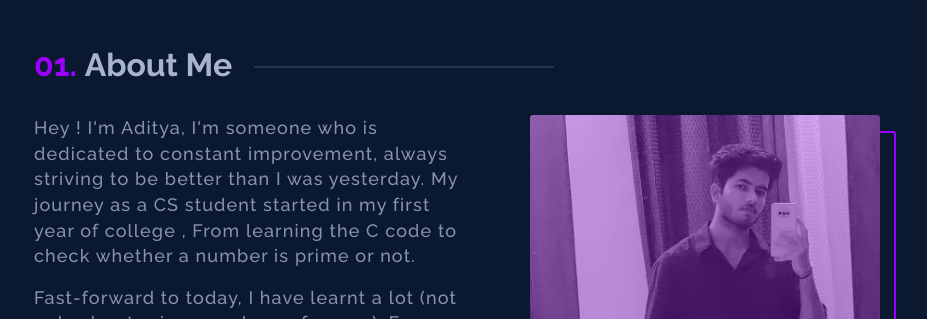
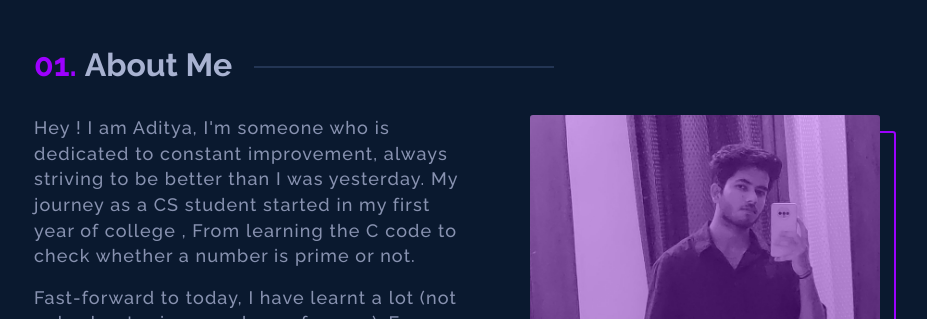
Before and after one commit to AdityaCoder-N/MyPortfolio, a Next.js app: page / in a window 1280 px wide. Shown: the part 802-1121 px from the top of the page, without its empty margins (206-1133 px from the left). Built offline with nearby package versions, Linux system fonts and the light colour scheme.

Commit message:
apos error

```diff
--- a/src/sections/About.tsx
+++ b/src/sections/About.tsx
@@ -28,7 +28,7 @@ function About() {
       <div className="about-grid">
         <div className="about-grid-info">
           <p className="about-grid-info-text">
-            Hey ! I&apos;m Aditya, I'm someone who is dedicated to constant improvement, always striving to be better than I was yesterday. My journey as a CS student started in my first year of college , From learning the C code to check whether a number is prime or not.
+            Hey ! I am Aditya, I&apos;m someone who is dedicated to constant improvement, always striving to be better than I was yesterday. My journey as a CS student started in my first year of college , From learning the C code to check whether a number is prime or not.
           </p>
           <p className="about-grid-info-text">
             Fast-forward to today, I have learnt a lot (not only about prime numbers ofcourse). From C++, DSA, to web-development, to machine learning / deep learning, some dev-ops. I have spent my time on all the technologies that amused me. Excelling particularly at problem solving and web development.
```
